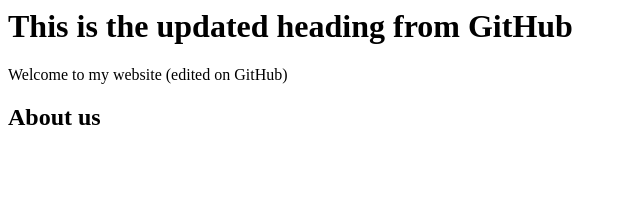
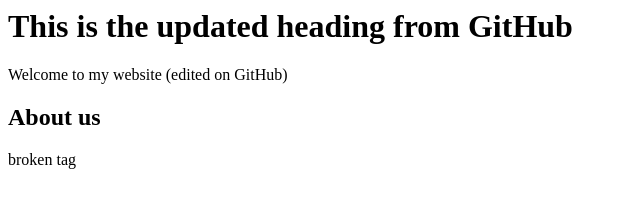
Before and after one commit to HuzaifaQ-1/my-website, a plain HTML site: page index.html in a window 1280 px wide. Shown: the full height of the page, 0-640 px from the left. Drawn offline with Linux system fonts and the light colour scheme.

```diff
--- a/index.html
+++ b/index.html
@@ -1,3 +1,4 @@
 <html><head><title>Examples</title></head><body><h1>This is the updated heading from GitHub</h1></body></html>
 <p>Welcome to my website (edited on GitHub)</p>
 <h2>About us</h2>
+<p>broken tag
```
